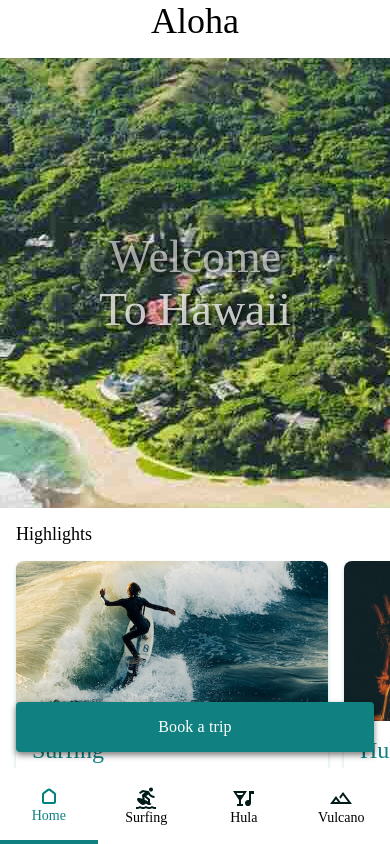
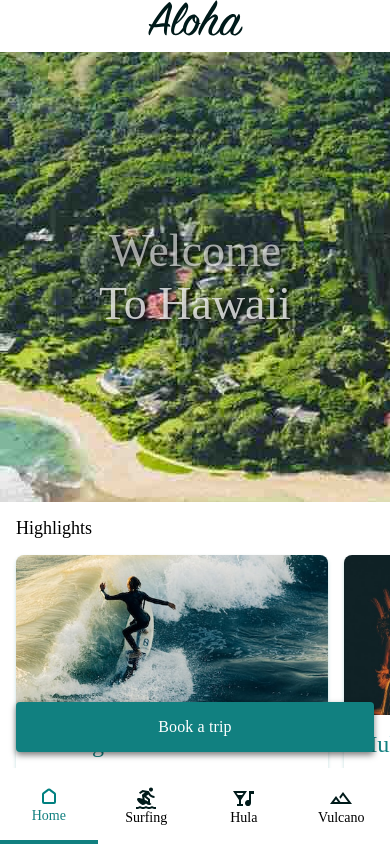
Before and after one commit to wchetan/aloha, a React Native app: screen /BottomTabNavigation in a window 390 px wide. Built offline with nearby package versions, Linux system fonts and the light colour scheme.

Commit message:
added: aloha svg text

```diff
--- a/App.tsx
+++ b/App.tsx
@@ -1,9 +1,6 @@
 import React from 'react';
-
 import {SafeAreaView, StatusBar} from 'react-native';
-
 import RootNavigation from './src/navigation/RootNavigation';
-import COLORS from './src/theme/colors';
 
 function App(): React.JSX.Element {
   return (
--- /dev/null
+++ b/src/assets/svgs/AlohaTitleText.tsx
@@ -0,0 +1,15 @@
+import * as React from 'react';
+import {SvgXml} from 'react-native-svg';
+
+const xml = `
+  <svg width="95" height="36" viewBox="0 0 95 36" fill="none" xmlns="http://www.w3.org/2000/svg">
+<path d="M5.8822 27.3366C4.32781 29.9791 2.98069 32.5179 1.94443 34.7976C1.73718 35.264 1.27086 35.264 1.0118 34.9013C0.390047 34.0723 0.182792 32.5179 1.27086 29.6164C1.58174 28.8392 2.04805 27.8029 2.66981 26.663C1.52993 26.0413 1.11542 25.2641 0.959977 24.9014C0.700913 24.2278 0.804553 24.0206 1.58174 24.1242C2.30712 24.2278 3.0843 24.3314 3.9133 24.3833C7.9547 17.3367 15.1567 7.09076 20.6359 2.58305C21.4649 1.90948 21.983 1.90947 22.5011 2.63485C23.0193 3.36023 23.1747 3.46386 23.6928 4.75918C24.211 6.00268 24.1592 7.14256 23.6928 8.54151C22.3457 12.6347 20.895 17.9196 19.9105 23.6061C21.4649 24.1242 22.0348 25.1605 22.2421 26.2485C22.3457 26.7148 22.1385 26.8703 21.6721 26.7148C21.0504 26.5594 20.325 26.4558 19.4442 26.404C19.0815 29.0982 18.7706 31.9479 18.667 34.694C18.667 35.2121 18.3561 35.3676 17.8898 35.1603C16.8536 34.694 16.0246 33.3987 15.9727 30.4454C15.9727 29.4091 16.0245 28.062 16.18 26.5076C12.5013 26.7667 8.30444 27.3884 5.8822 27.3366ZM16.5945 23.347C17.3717 17.9585 18.8224 11.443 20.4286 7.40164C16.4909 11.8057 11.7759 18.0751 7.85109 24.2278C10.9987 23.9688 14.1593 23.3988 16.5945 23.347Z" fill="#001A1A"/>
+<path d="M27.6305 33.8521C30.1175 34.0593 33.7444 30.3288 35.7651 26.3392C36.1278 25.6656 36.6977 25.6138 36.905 26.3392C37.164 27.1682 36.9568 28.3081 36.3869 29.5516C35.6615 31.106 31.8791 35.4064 27.7341 35.3028C24.159 35.1992 22.242 32.7122 23.4337 27.1164C25.3507 18.1009 31.2574 8.7358 36.5293 3.24364C37.3065 2.41464 38.0319 2.31101 38.7573 2.98458C40.2599 4.33171 40.5707 6.24878 39.949 8.68398C38.3428 15.057 32.5398 21.2615 27.9414 24.2667C25.8689 29.3443 25.2989 33.6448 27.6305 33.8521ZM38.1874 7.59591C37.5138 7.18141 33.6796 12.9326 30.1045 19.5517C29.6382 20.3807 29.2237 21.2097 28.8611 22.0387C35.9594 16.3005 38.8609 8.01042 38.1874 7.59591Z" fill="#001A1A"/>
+<path d="M51.0889 24.176C50.0008 28.5801 46.7366 33.8132 42.9025 35.1085C41.0372 35.7303 38.4466 35.523 36.3741 32.8288C34.0943 29.8236 34.8715 25.3159 37.2031 21.1709C39.1719 17.6476 42.3325 14.6425 45.4413 14.4352C47.0475 14.3316 47.9283 14.7979 48.9645 16.1969C50.1562 17.8031 51.7106 18.1657 51.3998 21.8963C51.3479 22.3108 51.3479 22.6735 51.2961 23.088C51.607 23.088 51.9179 22.9843 52.3324 22.9843C52.6951 22.9843 52.6951 23.2434 52.4878 23.5025C52.1122 23.917 51.5941 24.1242 51.0889 24.176ZM46.6848 22.8807C45.5967 22.0517 44.3532 20.2383 44.3014 18.3212C42.9025 19.5129 41.3999 21.2227 40.3118 23.1916C38.1357 27.1294 37.3585 31.8961 38.7056 33.036C40.1564 34.2277 43.317 32.4143 45.8558 27.6475C46.633 26.1967 47.2547 24.746 47.6692 23.5025C47.3065 23.347 46.9957 23.1398 46.6848 22.8807ZM48.4464 18.2694C48.1874 16.6114 47.1511 16.9222 46.892 18.4248C46.633 19.8238 47.2029 21.3263 48.0319 22.1035C48.4464 20.4973 48.6019 19.202 48.4464 18.2694Z" fill="#001A1A"/>
+<path d="M64.9616 35.4583C60.6093 35.4583 59.5213 32.2977 61.0757 27.79C62.7855 22.7641 67.2932 17.3756 66.4642 16.9093C65.7388 16.4948 60.0912 20.0181 57.0861 24.9403C55.2208 27.9972 53.3038 31.6241 52.0602 34.7847C51.853 35.251 51.4903 35.3546 51.1794 34.992C50.3504 34.0593 49.8841 32.6086 50.9722 29.4998C52.7856 24.3185 63.5497 6.09338 67.7465 0.860289C68.2129 0.238535 68.731 0.290339 68.9901 0.912093C69.6636 2.41466 69.5082 5.00531 67.5393 8.26952C66.2958 10.342 63.5497 14.5389 61.3218 18.0103C63.4461 15.9378 66.1404 14.228 67.5393 14.3834C69.3009 14.5907 70.9071 17.1813 69.56 19.8238C68.4201 22.1035 65.9331 25.8859 64.7414 28.5801C63.4461 31.5853 63.7052 34.0205 65.6222 33.9168C67.7465 33.8132 70.5963 30.0827 72.2025 26.7667C72.4097 26.3004 72.9278 26.3004 73.1351 26.7149C73.3941 27.2848 73.3942 28.3729 72.617 29.9273C71.1792 32.8676 68.0186 35.4583 64.9616 35.4583Z" fill="#001A1A"/>
+<path d="M90.13 14.6425C90.5963 13.9689 91.0108 13.8653 91.3735 14.3316C92.1507 15.2642 92.5652 17.4922 91.3217 20.0828C90.1818 22.4144 87.5911 26.3004 86.3476 29.0465C85.0523 31.948 85.0005 34.1759 86.7621 34.0723C88.8865 33.9687 91.7362 30.4454 93.5496 26.8703C93.8087 26.404 94.1714 26.3522 94.3786 26.8185C94.5859 27.2848 94.5859 28.5801 93.9123 30.0309C92.5652 32.8806 89.301 35.7303 86.4513 35.5749C83.6534 35.4194 82.2026 33.7614 82.2026 31.3262C80.5446 33.4505 78.213 35.3676 75.726 35.3676C70.9074 35.3676 69.923 28.7874 74.2234 22.531C78.4203 16.4171 82.5135 14.0855 85.1041 14.0855C87.3321 14.0855 88.3683 15.7953 88.2647 17.816C88.9383 16.5596 89.56 15.4715 90.13 14.6425ZM85.9849 16.7668C84.3269 16.6114 80.5446 19.9792 77.6949 24.5905C74.9488 29.0464 74.2753 33.606 76.296 33.6578C78.4203 33.7096 81.1145 30.3936 83.757 25.8341C87.0212 20.1347 87.4875 16.9223 85.9849 16.7668Z" fill="#001A1A"/>
+</svg>
+
+`;
+
+export default () => <SvgXml xml={xml} />;
--- a/src/screens/home/index.tsx
+++ b/src/screens/home/index.tsx
@@ -14,6 +14,7 @@ import COLORS from '../../theme/colors';
 import Icon from 'react-native-vector-icons/MaterialIcons';
 import {HAWAII_LANDING, HULA, SURFING, VOLCANOES} from '../../assets';
 import TripGuideCard from '../../components/common/TripGuideCard';
+import AlohaTitleText from '../../assets/svgs/AlohaTitleText';
 
 const styles = StyleSheet.create({
   activityTitleTab: {
@@ -46,12 +47,6 @@ const styles = StyleSheet.create({
   },
   titleContainer: {
     alignItems: 'center',
-  },
-  title: {
-    fontSize: 36,
-
-    fontFamily: 'IBMPlexMono-BoldItalic',
-    color: 'black',
   },
   backgroundImage: {
     height: 450,
@@ -118,7 +113,7 @@ const Home = () => {
   return (
     <View style={styles.container}>
       <View style={styles.titleContainer}>
-        <Text style={styles.title}>Aloha</Text>
+        <AlohaTitleText />
       </View>
       <ScrollView
         style={{backgroundColor: COLORS.primarySurface}}
--- a/src/screens/surfing/index.tsx
+++ b/src/screens/surfing/index.tsx
@@ -14,6 +14,7 @@ import COLORS from '../../theme/colors';
 
 import {SURFING, HONOLULU, MAUI, KAUAI} from '../../assets';
 import TripGuideCard from '../../components/common/TripGuideCard';
+import AlohaTitleText from '../../assets/svgs/AlohaTitleText';
 
 const styles = StyleSheet.create({
   tripCardContainer: {
@@ -84,12 +85,7 @@ const styles = StyleSheet.create({
   titleContainer: {
     alignItems: 'center',
   },
-  title: {
-    fontSize: 36,
 
-    fontFamily: 'IBMPlexMono-BoldItalic',
-    color: 'black',
-  },
   backgroundImage: {
     height: 450,
     justifyContent: 'center',
@@ -146,7 +142,7 @@ const Home = () => {
   return (
     <View style={styles.container}>
       <View style={styles.titleContainer}>
-        <Text style={styles.title}>Aloha</Text>
+        <AlohaTitleText />
       </View>
       <ScrollView
         style={{backgroundColor: COLORS.primarySurface}}
```
Also changed, not shown: 2 other files (tests, documents, lock files or other folders).
